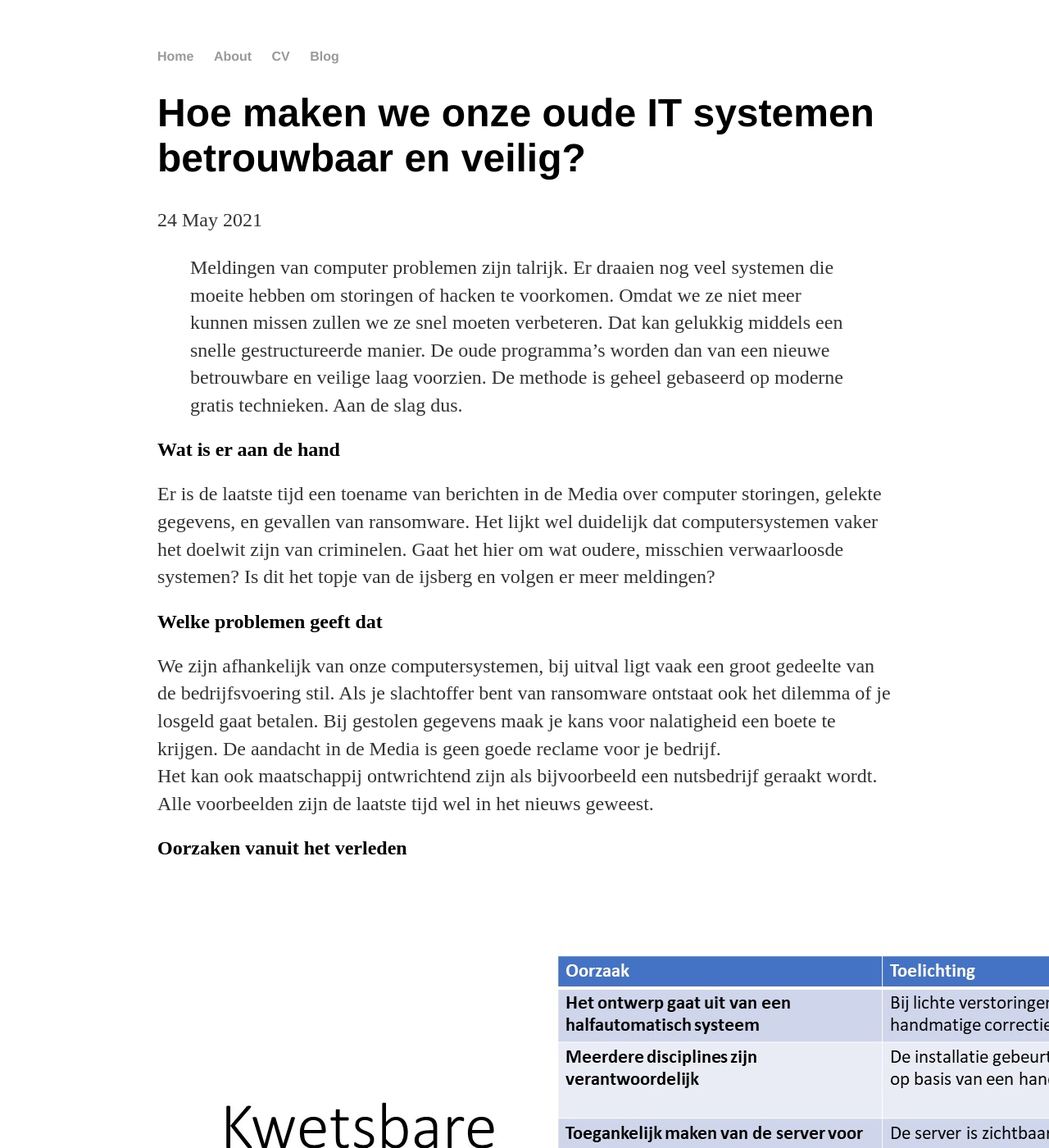
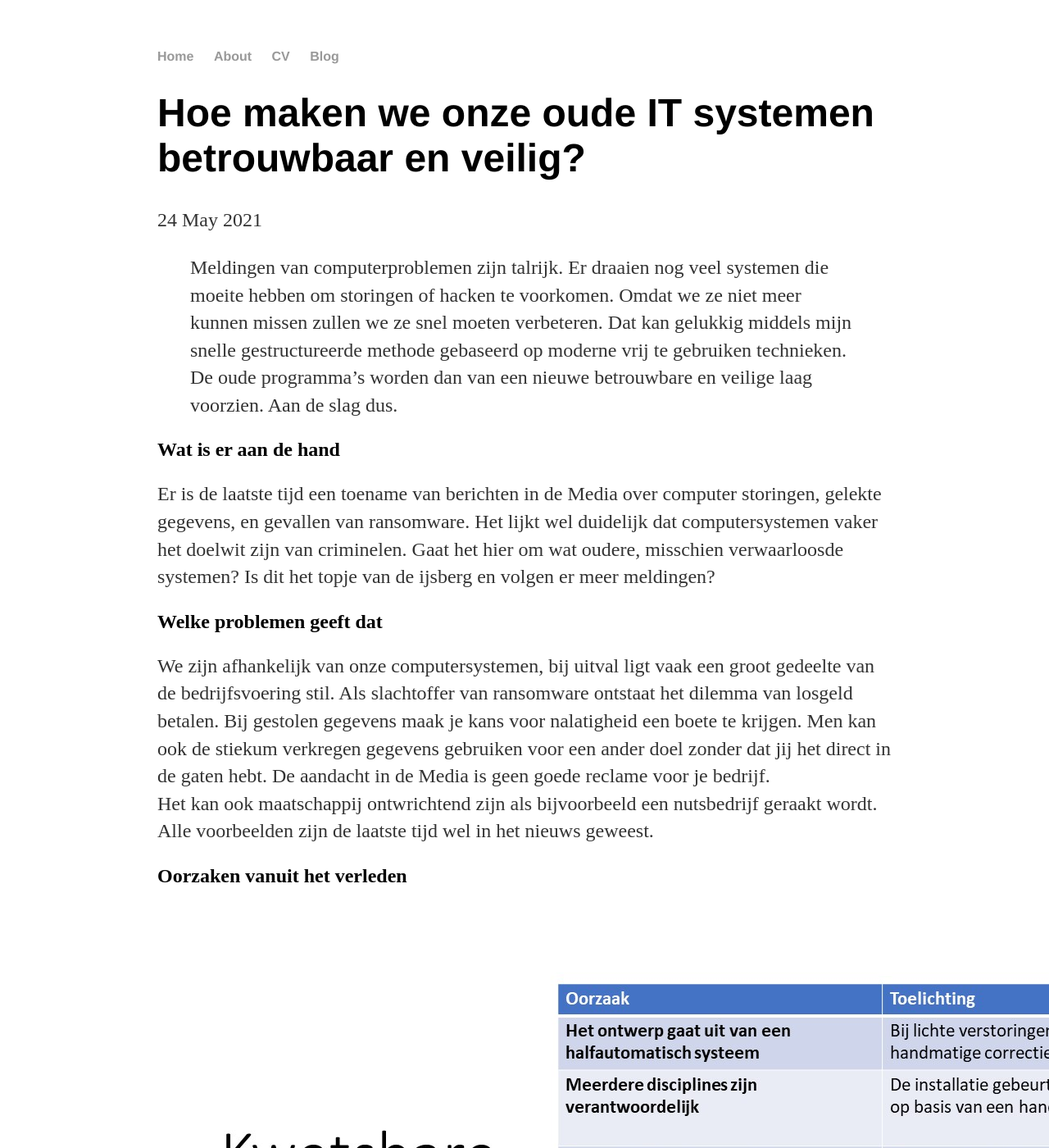
Before and after one commit to paedelm/paedelm.github.io, a Jekyll site: the page built from _posts/2021-05-24-oude systemen betrouwbaar maken.md, in a window 1280 px wide and 1400 px high. Shown: the whole window at 82% size. Built offline with Jekyll 4.4.1, drawn with Linux system fonts in a browser that asks for light colours.

Commit message:
stiekum verkregen

```diff
--- a/_posts/2021-05-24-oude systemen betrouwbaar maken.md
+++ b/_posts/2021-05-24-oude systemen betrouwbaar maken.md
@@ -3,7 +3,7 @@ layout: post
 title: "Hoe maken we onze oude IT systemen betrouwbaar en veilig?"
 date: 2021-05-24
 ---
->Meldingen van computer problemen zijn talrijk. Er draaien nog veel systemen die moeite hebben om storingen of hacken te voorkomen. Omdat we ze niet meer kunnen missen zullen we ze snel moeten verbeteren. Dat kan gelukkig middels een snelle gestructureerde manier. De oude programma's worden dan van een nieuwe betrouwbare en veilige laag voorzien. De methode is geheel gebaseerd op moderne gratis technieken. Aan de slag dus.
+>Meldingen van computerproblemen zijn talrijk. Er draaien nog veel systemen die moeite hebben om storingen of hacken te voorkomen. Omdat we ze niet meer kunnen missen zullen we ze snel moeten verbeteren. Dat kan gelukkig middels mijn snelle gestructureerde methode gebaseerd op moderne vrij te gebruiken technieken. De oude programma's worden dan van een nieuwe betrouwbare en veilige laag voorzien. Aan de slag dus.
 
 ## Wat is er aan de hand
  Er is de laatste tijd een toename van berichten in de Media over computer storingen, gelekte gegevens, en gevallen van ransomware.
@@ -12,8 +12,7 @@ date: 2021-05-24
 
 ## Welke problemen geeft dat
 
-  We zijn afhankelijk van onze computersystemen, bij uitval ligt vaak een groot gedeelte van de bedrijfsvoering stil. Als je slachtoffer bent van ransomware ontstaat ook het dilemma of je losgeld gaat betalen. Bij gestolen gegevens maak je kans voor nalatigheid een boete te krijgen.
-  De aandacht in de Media is geen goede reclame voor je bedrijf.
+  We zijn afhankelijk van onze computersystemen, bij uitval ligt vaak een groot gedeelte van de bedrijfsvoering stil. Als slachtoffer van ransomware ontstaat het dilemma van losgeld betalen. Bij gestolen gegevens maak je kans voor nalatigheid een boete te krijgen. Men kan ook de stiekum verkregen gegevens gebruiken voor een ander doel zonder dat jij het direct in de gaten hebt. De aandacht in de Media is geen goede reclame voor je bedrijf.
   Het kan ook maatschappij ontwrichtend zijn als bijvoorbeeld een nutsbedrijf geraakt wordt. Alle voorbeelden zijn de laatste tijd wel in het nieuws geweest.
 
 ## Oorzaken vanuit het verleden
```
